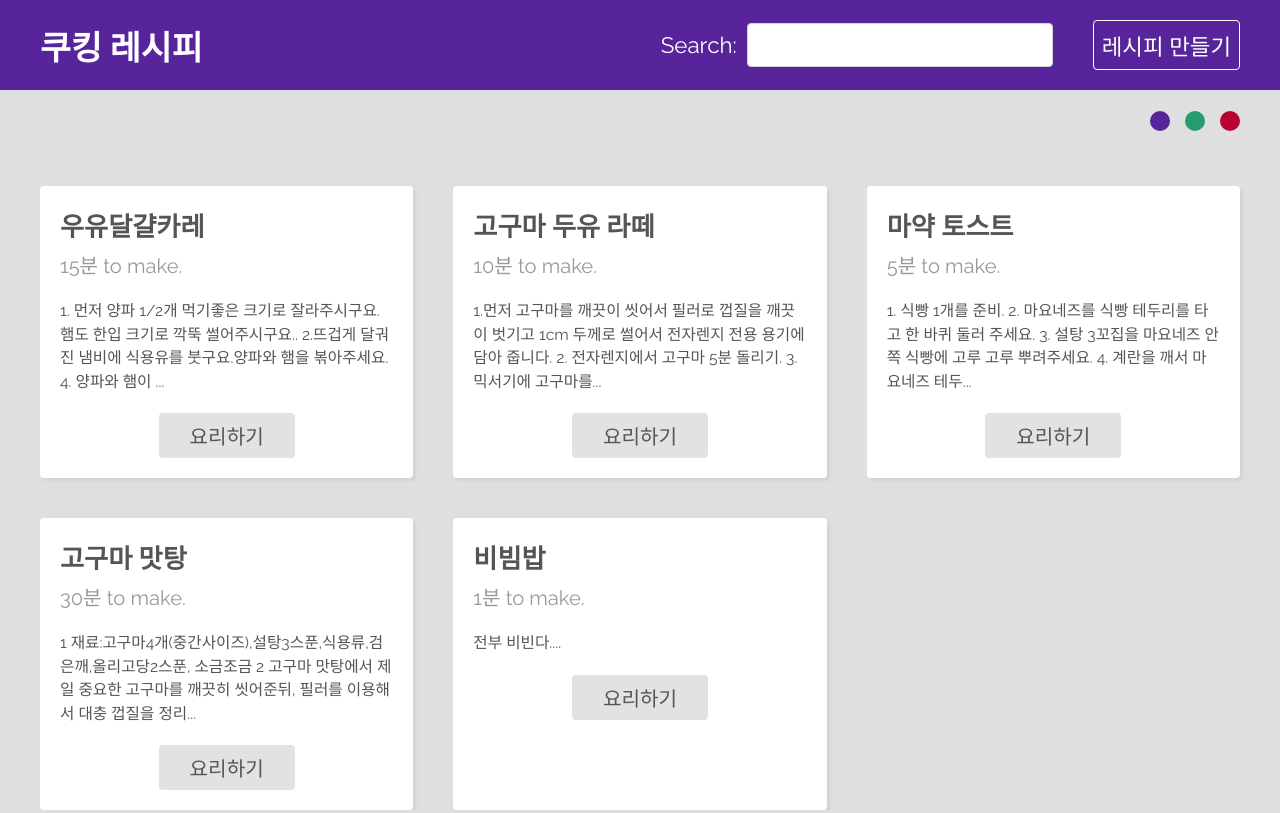
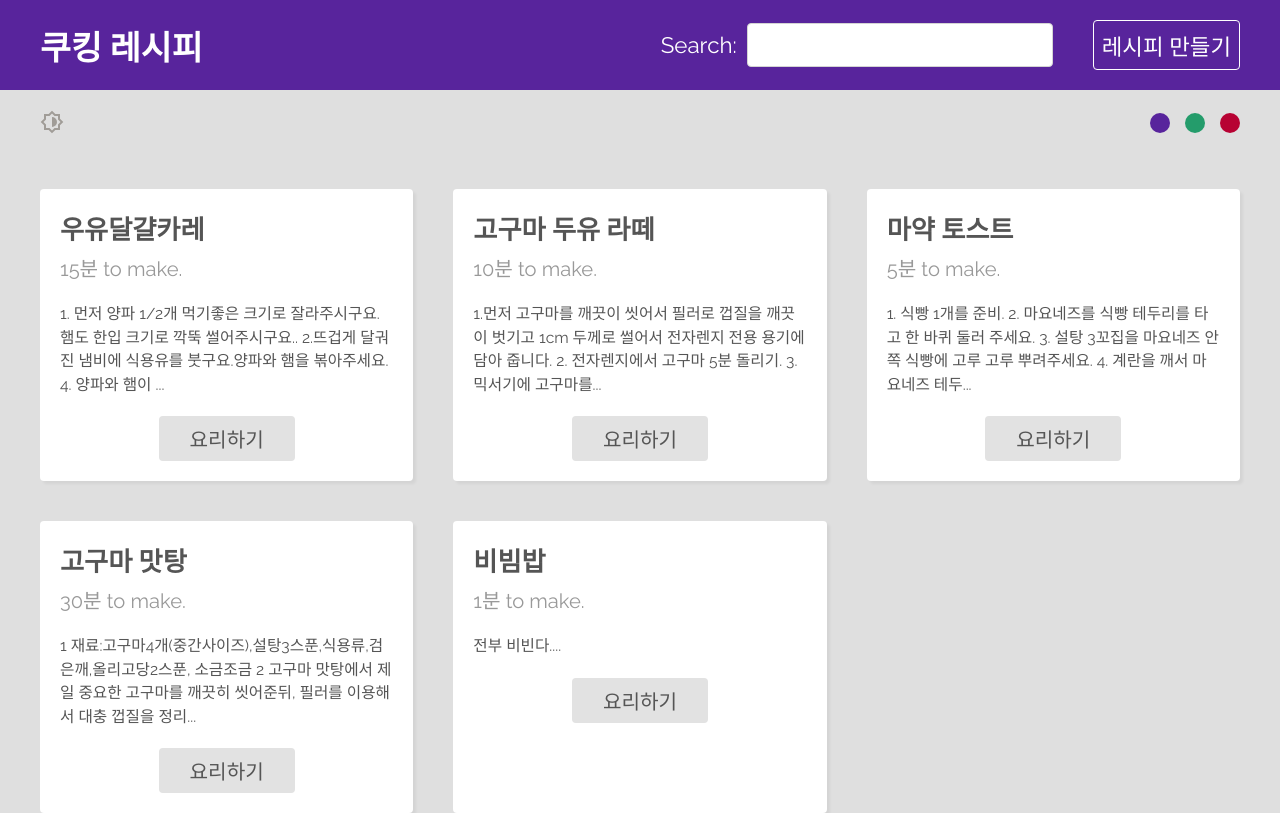
Before and after one commit to jbkim08/cooking-recipe, a React (Create React App) app: page / in a window 1280 px wide. Built offline with nearby package versions, Linux system fonts and the light colour scheme; data requests are answered from the project's data file.

Commit message:
라이트/다크 변경

```diff
--- a/src/components/ThemeSelector.css
+++ b/src/components/ThemeSelector.css
@@ -13,3 +13,11 @@
   margin-left: 15px;
   border-radius: 50%;
 }
+.mode-toggle {
+  margin-right: auto;
+}
+.mode-toggle img {
+  width: 24px;
+  height: 24px;
+  cursor: pointer;
+}
--- a/src/components/ThemeSelector.js
+++ b/src/components/ThemeSelector.js
@@ -1,14 +1,27 @@
 import { useContext } from "react";
 import "./ThemeSelector.css";
 import { ThemeContext } from "../context/ThemeContext";
+import modeIcon from "../assets/mode-icon.svg";
 
 //테마색을 3가지
 const themeColors = ["#58249c", "#249c6b", "#b70233"];
 //테마색들을 표시
 const ThemeSelector = () => {
-  const { changeColor } = useContext(ThemeContext);
+  const { changeColor, changeMode, mode } = useContext(ThemeContext);
+  const toggleMode = () => {
+    changeMode(mode === "dark" ? "light" : "dark");
+    console.log(mode);
+  };
   return (
     <div className="theme-selector">
+      <div className="mode-toggle">
+        <img
+          src={modeIcon}
+          onClick={toggleMode}
+          style={{ filter: mode === "dark" ? "invert(100%)" : "invert(20%)" }}
+          alt="모드변경아이콘"
+        />
+      </div>
       <div className="theme-buttons">
         {themeColors.map((color) => (
           <div
```
